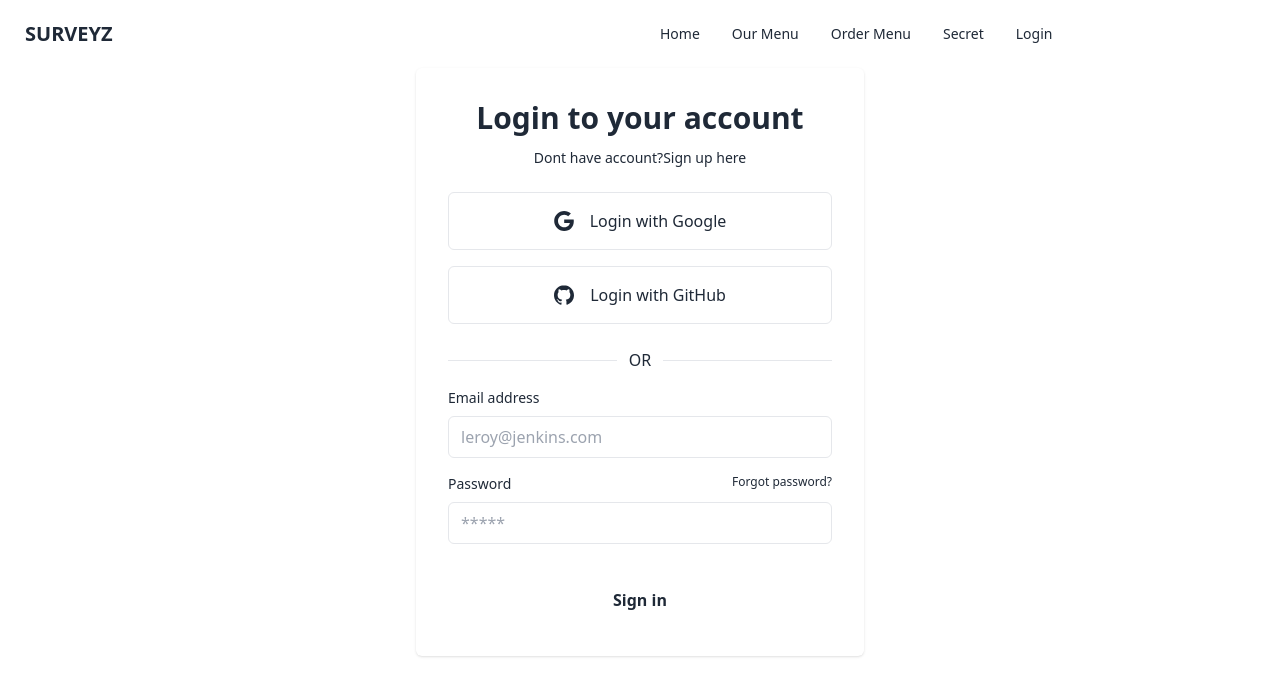
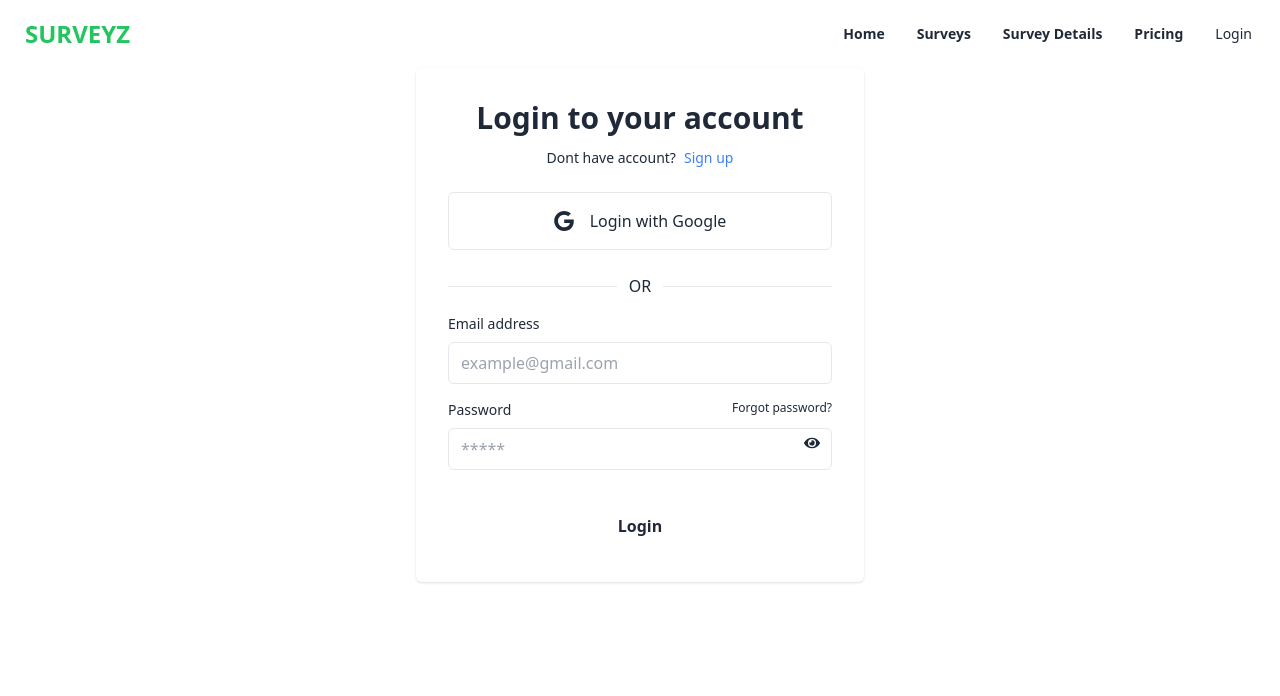
Before and after one commit to Tufazzul1/Surveyz-client-side-, a React (Vite) app: page /login in a window 1280 px wide. Shown: the top 696 px of the page. Built offline with nearby package versions, Linux system fonts and the light colour scheme; no server answers.

Commit message:
added register page

```diff
--- a/package.json
+++ b/package.json
@@ -15,6 +15,7 @@
     "match-sorter": "^6.3.4",
     "react": "^18.2.0",
     "react-dom": "^18.2.0",
+    "react-icons": "^5.2.1",
     "react-router-dom": "^6.23.1",
     "sort-by": "^1.2.0",
     "sweetalert2": "^11.11.0"
--- a/src/Pages/Login/Login.jsx
+++ b/src/Pages/Login/Login.jsx
@@ -1,14 +1,17 @@
-import { useLocation, useNavigate } from "react-router-dom";
+import { Link, useLocation, useNavigate } from "react-router-dom";
 import useAuth from "../../Hooks/useAuth";
 import Swal from "sweetalert2";
+import { FaEye, FaEyeSlash } from "react-icons/fa";
+import { useState } from "react";
 
 
 const Login = () => {
+    const [showPassword, setShowPassword] = useState(false);
     const navigate = useNavigate();
     const location = useLocation();
     const from = location.state?.from?.pathname || '/';
 
-    const { signIn } = useAuth();
+    const { signIn, signInWithGoogle } = useAuth();
 
     const handleLogin = event => {
         event.preventDefault();
@@ -31,25 +34,48 @@
                 navigate(from, { replace: true });
             })
     }
+
+    const handleSocialLogin = () => {
+
+        signInWithGoogle()
+            .then(result => {
+                console.log(result.user);
+                Swal.fire({
+                    title: 'Success!',
+                    text: 'Login successfully',
+                    icon: 'seccess',
+                    confirmButtonText: 'ok'
+                });
+
+                setTimeout(() => {
+                    // navigate
+                    navigate(location?.state ? location.state : '/');
+                }, 2000);
+            })
+            .catch(error => {
+                console.log(error)
+                Swal.fire({
+                    title: 'Error!',
+                    text: 'Invalid email or password',
+                    icon: 'error',
+                    confirmButtonText: 'ok'
+                });
+            }
+            )
+    }
     return (
         <div className="flex justify-center items-center">
             <div className="w-full max-w-md p-4 rounded-md shadow sm:p-8 dark:bg-gray-50 dark:text-gray-800">
                 <h2 className="mb-3 text-3xl font-semibold text-center">Login to your account</h2>
                 <p className="text-sm text-center dark:text-gray-600">Dont have account?
-                    <a href="#" rel="noopener noreferrer" className="focus:underline hover:underline">Sign up here</a>
+                    <Link to={'/register'} rel="noopener noreferrer" className="focus:underline hover:underline text-blue-500 ml-2">Sign up</Link>
                 </p>
                 <div className="my-6 space-y-4">
-                    <button aria-label="Login with Google" type="button" className="flex items-center justify-center w-full p-4 space-x-4 border rounded-md focus:ring-2 focus:ring-offset-1 dark:border-gray-600 focus:dark:ring-violet-600">
+                    <button onClick={handleSocialLogin} aria-label="Login with Google" type="button" className="flex items-center justify-center w-full p-4 space-x-4 border rounded-md focus:ring-2 focus:ring-offset-1 dark:border-gray-600 focus:dark:ring-violet-600">
                         <svg xmlns="http://www.w3.org/2000/svg" viewBox="0 0 32 32" className="w-5 h-5 fill-current">
                             <path d="M16.318 13.714v5.484h9.078c-0.37 2.354-2.745 6.901-9.078 6.901-5.458 0-9.917-4.521-9.917-10.099s4.458-10.099 9.917-10.099c3.109 0 5.193 1.318 6.38 2.464l4.339-4.182c-2.786-2.599-6.396-4.182-10.719-4.182-8.844 0-16 7.151-16 16s7.156 16 16 16c9.234 0 15.365-6.49 15.365-15.635 0-1.052-0.115-1.854-0.255-2.651z"></path>
                         </svg>
                         <p>Login with Google</p>
-                    </button>
-                    <button aria-label="Login with GitHub" role="button" className="flex items-center justify-center w-full p-4 space-x-4 border rounded-md focus:ring-2 focus:ring-offset-1 dark:border-gray-600 focus:dark:ring-violet-600">
-                        <svg xmlns="http://www.w3.org/2000/svg" viewBox="0 0 32 32" className="w-5 h-5 fill-current">
-                            <path d="M16 0.396c-8.839 0-16 7.167-16 16 0 7.073 4.584 13.068 10.937 15.183 0.803 0.151 1.093-0.344 1.093-0.772 0-0.38-0.009-1.385-0.015-2.719-4.453 0.964-5.391-2.151-5.391-2.151-0.729-1.844-1.781-2.339-1.781-2.339-1.448-0.989 0.115-0.968 0.115-0.968 1.604 0.109 2.448 1.645 2.448 1.645 1.427 2.448 3.744 1.74 4.661 1.328 0.14-1.031 0.557-1.74 1.011-2.135-3.552-0.401-7.287-1.776-7.287-7.907 0-1.751 0.62-3.177 1.645-4.297-0.177-0.401-0.719-2.031 0.141-4.235 0 0 1.339-0.427 4.4 1.641 1.281-0.355 2.641-0.532 4-0.541 1.36 0.009 2.719 0.187 4 0.541 3.043-2.068 4.381-1.641 4.381-1.641 0.859 2.204 0.317 3.833 0.161 4.235 1.015 1.12 1.635 2.547 1.635 4.297 0 6.145-3.74 7.5-7.296 7.891 0.556 0.479 1.077 1.464 1.077 2.959 0 2.14-0.020 3.864-0.020 4.385 0 0.416 0.28 0.916 1.104 0.755 6.4-2.093 10.979-8.093 10.979-15.156 0-8.833-7.161-16-16-16z"></path>
-                        </svg>
-                        <p>Login with GitHub</p>
                     </button>
 
                 </div>
@@ -62,17 +88,22 @@
                     <div className="space-y-4">
                         <div className="space-y-2">
                             <label htmlFor="email" className="block text-sm">Email address</label>
-                            <input type="email" name="email" id="email" placeholder="leroy@jenkins.com" className="w-full px-3 py-2 border rounded-md dark:border-gray-300 dark:bg-gray-50 dark:text-gray-800 focus:dark:border-violet-600" />
+                            <input type="email" name="email" id="email" placeholder="example@gmail.com" className="w-full px-3 py-2 border rounded-md dark:border-gray-300 dark:bg-gray-50 dark:text-gray-800 focus:dark:border-violet-600" />
                         </div>
-                        <div className="space-y-2">
+                        <div className="space-y-2 relative">
                             <div className="flex justify-between">
                                 <label htmlFor="password" className="text-sm">Password</label>
                                 <a rel="noopener noreferrer" href="#" className="text-xs hover:underline dark:text-gray-600">Forgot password?</a>
                             </div>
-                            <input type="password" name="password" id="password" placeholder="*****" className="w-full px-3 py-2 border rounded-md dark:border-gray-300 dark:bg-gray-50 dark:text-gray-800 focus:dark:border-violet-600" />
+                            <input type={showPassword ? "text" : "password"} name="password" id="password" placeholder="*****" className="w-full px-3 py-2 border rounded-md dark:border-gray-300 dark:bg-gray-50 dark:text-gray-800 focus:dark:border-violet-600" />
+                            <span onClick={() => setShowPassword(!showPassword)} className="absolute top-1/2 right-3 transform -translate-y-1/2 cursor-pointer">
+                                {showPassword ? <FaEyeSlash /> : <FaEye />}
+                            </span>
                         </div>
                     </div>
-                    <button type="button" className="w-full px-8 py-3 font-semibold rounded-md dark:bg-violet-600 dark:text-gray-50">Sign in</button>
+                    <div className="form-control mt-6">
+                        <input className="w-full px-8 py-3 font-semibold rounded-md dark:bg-violet-600 dark:text-gray-50" type="submit" value="Login" />
+                    </div>
                 </form>
             </div>
         </div>
--- /dev/null
+++ b/src/Pages/Register/Register.jsx
@@ -0,0 +1,123 @@
+import { useState } from "react";
+import { FaEye, FaEyeSlash } from "react-icons/fa";
+import { Link, useNavigate } from "react-router-dom";
+import Swal from "sweetalert2";
+import useAuth from "../../Hooks/useAuth";
+
+
+const Register = () => {
+
+    const [showPassword, setShowPassword] = useState(false);
+    const { createUser } = useAuth();
+    const navigate = useNavigate();
+
+    const handleRegister = (event) => {
+        event.preventDefault();
+        const form = event.target;
+        const name = form.name.value;
+        const email = form.email.value;
+        const photo = form.photo.value;
+        const password = form.password.value;
+
+        console.log(name, email, photo, password);
+        if (password.length < 6) {
+            Swal.fire({
+                title: 'Error!',
+                text: "Password should be atleast 6 character",
+                icon: 'error',
+                confirmButtonText: 'ok'
+            });
+            return
+        }
+        else if (!/[A-Z]/.test(password)) {
+            Swal.fire({
+                title: 'Error!',
+                text: "Password must contain at least one uppercase letter",
+                icon: 'error',
+                confirmButtonText: 'ok'
+            });
+            return;
+        }
+        else if (!/[a-z]/.test(password)) {
+            Swal.fire({
+                title: 'Error!',
+                text: "Password must contain at least one lowwercase letter",
+                icon: 'error',
+                confirmButtonText: 'ok'
+            });
+            return
+        }
+        createUser(email, password)
+            .then(result => {
+                console.log(result.user)
+                Swal.fire({
+                    title: 'Success!',
+                    text: "User created successfully",
+                    icon: 'success',
+                    confirmButtonText: 'ok'
+                });
+                setTimeout(() => {
+                    navigate('/');
+                }, 2000);
+            })
+            .catch(error => {
+                console.log(error.message)
+                Swal.fire({
+                    title: 'Error!',
+                    text: "Invalid email or password",
+                    icon: 'error',
+                    confirmButtonText: 'ok'
+                });
+            })
+    }
+    return (
+        <div className="flex justify-center items-center">
+            <div className="w-full max-w-md p-4 rounded-md shadow sm:p-8 dark:bg-gray-50 dark:text-gray-800">
+                <h2 className="mb-3 text-3xl font-semibold text-center">Sign up here</h2>
+                <p className="text-sm text-center dark:text-gray-600">Already have an account?
+                    <Link to={'/login'} href="#" rel="noopener noreferrer" className="focus:underline hover:underline text-blue-500 ml-2">Log in</Link>
+                </p>
+                {/* <div className="my-6 space-y-4">
+                    <button onClick={handleSocialLogin} aria-label="Login with Google" type="button" className="flex items-center justify-center w-full p-4 space-x-4 border rounded-md focus:ring-2 focus:ring-offset-1 dark:border-gray-600 focus:dark:ring-violet-600">
+                        <svg xmlns="http://www.w3.org/2000/svg" viewBox="0 0 32 32" className="w-5 h-5 fill-current">
+                            <path d="M16.318 13.714v5.484h9.078c-0.37 2.354-2.745 6.901-9.078 6.901-5.458 0-9.917-4.521-9.917-10.099s4.458-10.099 9.917-10.099c3.109 0 5.193 1.318 6.38 2.464l4.339-4.182c-2.786-2.599-6.396-4.182-10.719-4.182-8.844 0-16 7.151-16 16s7.156 16 16 16c9.234 0 15.365-6.49 15.365-15.635 0-1.052-0.115-1.854-0.255-2.651z"></path>
+                        </svg>
+                        <p>Login with Google</p>
+                    </button>
+
+                </div> */}
+                <form onSubmit={handleRegister} className="space-y-8 relative">
+                    <div className="space-y-4">
+                        <div className="space-y-2">
+                            <label htmlFor="email" className="block text-sm">Name</label>
+                            <input type="text" name="name" placeholder="Your Name" className="w-full px-3 py-2 border rounded-md dark:border-gray-300 dark:bg-gray-50 dark:text-gray-800 focus:dark:border-violet-600" />
+                        </div>
+                        <div className="space-y-2">
+                            <label htmlFor="email" className="block text-sm">Email address</label>
+                            <input type="email" name="email" placeholder="example@gmail.com" className="w-full px-3 py-2 border rounded-md dark:border-gray-300 dark:bg-gray-50 dark:text-gray-800 focus:dark:border-violet-600" />
+                        </div>
+                        <div className="space-y-2">
+                            <label htmlFor="email" className="block text-sm">Photo URL</label>
+                            <input type="text" name="photo" placeholder="Photo URL" className="w-full px-3 py-2 border rounded-md dark:border-gray-300 dark:bg-gray-50 dark:text-gray-800 focus:dark:border-violet-600" />
+                        </div>
+                        <div className="space-y-2 relative">
+                            <div className="flex justify-between">
+                                <label htmlFor="password" className="text-sm">Password</label>
+                                <a rel="noopener noreferrer" href="#" className="text-xs hover:underline dark:text-gray-600">Forgot password?</a>
+                            </div>
+                            <input type={showPassword ? "text" : "password"} name="password" id="password" placeholder="*****" className="w-full px-3 py-2 border rounded-md dark:border-gray-300 dark:bg-gray-50 dark:text-gray-800 focus:dark:border-violet-600" />
+                            <span onClick={() => setShowPassword(!showPassword)} className="absolute top-1/2 right-3 transform -translate-y-1/2 cursor-pointer">
+                                {showPassword ? <FaEyeSlash /> : <FaEye />}
+                            </span>
+                        </div>
+                    </div>
+                    <div className="form-control mt-6">
+                        <input className="w-full px-8 py-3 font-semibold rounded-md dark:bg-violet-600 dark:text-gray-50" type="submit" value="Sign Up" />
+                    </div>
+                </form>
+            </div>
+        </div>
+    );
+};
+
+export default Register;
--- a/src/Providers/AuthProviders.jsx
+++ b/src/Providers/AuthProviders.jsx
@@ -40,8 +40,7 @@
     useEffect(() => {
         const unSubscribe = onAuthStateChanged(auth, currentUser => {
             setUser(currentUser);
-            // console.log(currentUser);
-            // }
+            console.log(currentUser);
             setLoading(false);
         });
         return () => {
--- a/src/Shared/Navbar/Navbar.jsx
+++ b/src/Shared/Navbar/Navbar.jsx
@@ -1,4 +1,4 @@
-import { Link } from "react-router-dom";
+import { Link, NavLink } from "react-router-dom";
 import useAuth from "../../Hooks/useAuth";
 
 
@@ -16,10 +16,38 @@
     }
 
     const navoptins = <>
-        <li><Link to={'/'}>Home</Link></li>
-        <li><Link to={'/menu'}>Our Menu</Link></li>
-        <li><Link to={'/order/salad'}>Order Menu</Link></li>
-        <li><Link to={'/secret'}>Secret</Link></li>
+        <li><NavLink
+            className={({ isActive }) =>
+                isActive ? 'text-green-500 font-bold ' : 'font-bold'
+            }
+            to='/'
+        >
+            Home
+        </NavLink></li>
+        <li><NavLink
+            className={({ isActive }) =>
+                isActive ? 'text-green-500 font-bold ' : 'font-bold'
+            }
+            to='/surveys'
+        >
+            Surveys
+        </NavLink></li>
+        <li><NavLink
+            className={({ isActive }) =>
+                isActive ? 'text-green-500 font-bold ' : 'font-bold'
+            }
+            to='/surveyDetails'
+        >
+            Survey Details
+        </NavLink></li>
+        <li><NavLink
+            className={({ isActive }) =>
+                isActive ? 'text-green-500 font-bold ' : 'font-bold'
+            }
+            to='/pricing'
+        >
+            Pricing
+        </NavLink></li>
 
         {
             user ?
@@ -41,13 +69,13 @@
                         {navoptins}
                     </ul>
                 </div>
-                <Link to={'/'} className="btn btn-ghost text-xl uppercase font-cinzel">
+                <Link to={'/'} className="btn btn-ghost text-2xl font-bold  text-green-500 uppercase">
                     <div>
                         <p>Surveyz</p>
                     </div>
                 </Link>
             </div>
-            <div className="hidden lg:flex">
+            <div className="hidden lg:flex navbar-end">
                 <ul className="menu menu-horizontal px-1">
                     {navoptins}
                 </ul>
```
Also changed, not shown: src/Routes/Routes.jsx (+6 -1 lines), 1 other file (tests, documents, lock files or other folders).
